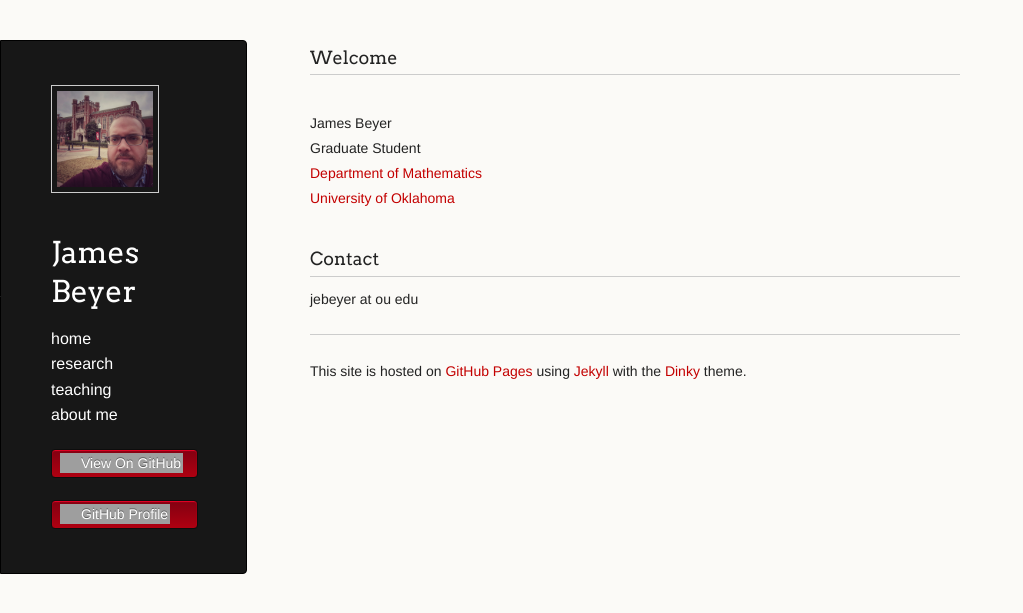
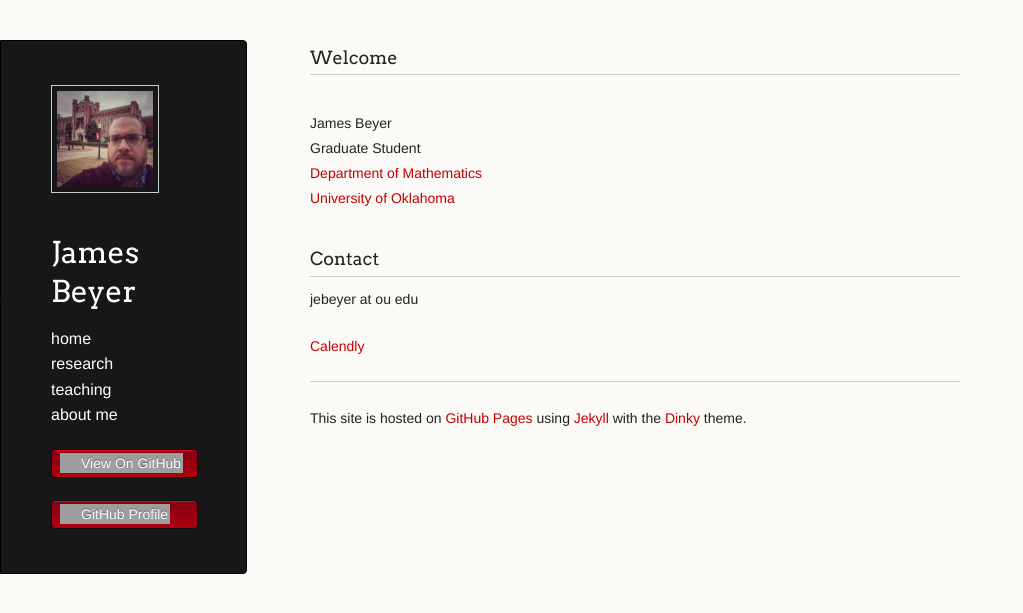
Before and after one commit to jebeyer/jebeyer.github.io, a Jekyll site: the page built from index.md, in a window 1280 px wide. Shown: the top 613 px of the page, without its empty margins (0-1023 px from the left). Built offline with Jekyll 4.4.1, drawn with Linux system fonts in a browser that asks for light colours; a script that is not in the unit is left out; our own code applies the rules of GitHub Pages for plain Markdown files; grey boxes are pictures that could not be loaded.

Commit message:
Update index.md

```diff
--- a/index.md
+++ b/index.md
@@ -14,6 +14,8 @@ Graduate Student <br/>
 
 jebeyer at ou edu
 
+[Calendly](https://calendly.com/jebeyer/15min)
+
 ---
 
 This site is hosted on [GitHub Pages](https://pages.github.com) using [Jekyll](https://jekyllrb.com/) with the [Dinky](https://github.com/pages-themes/dinky) theme.
```
